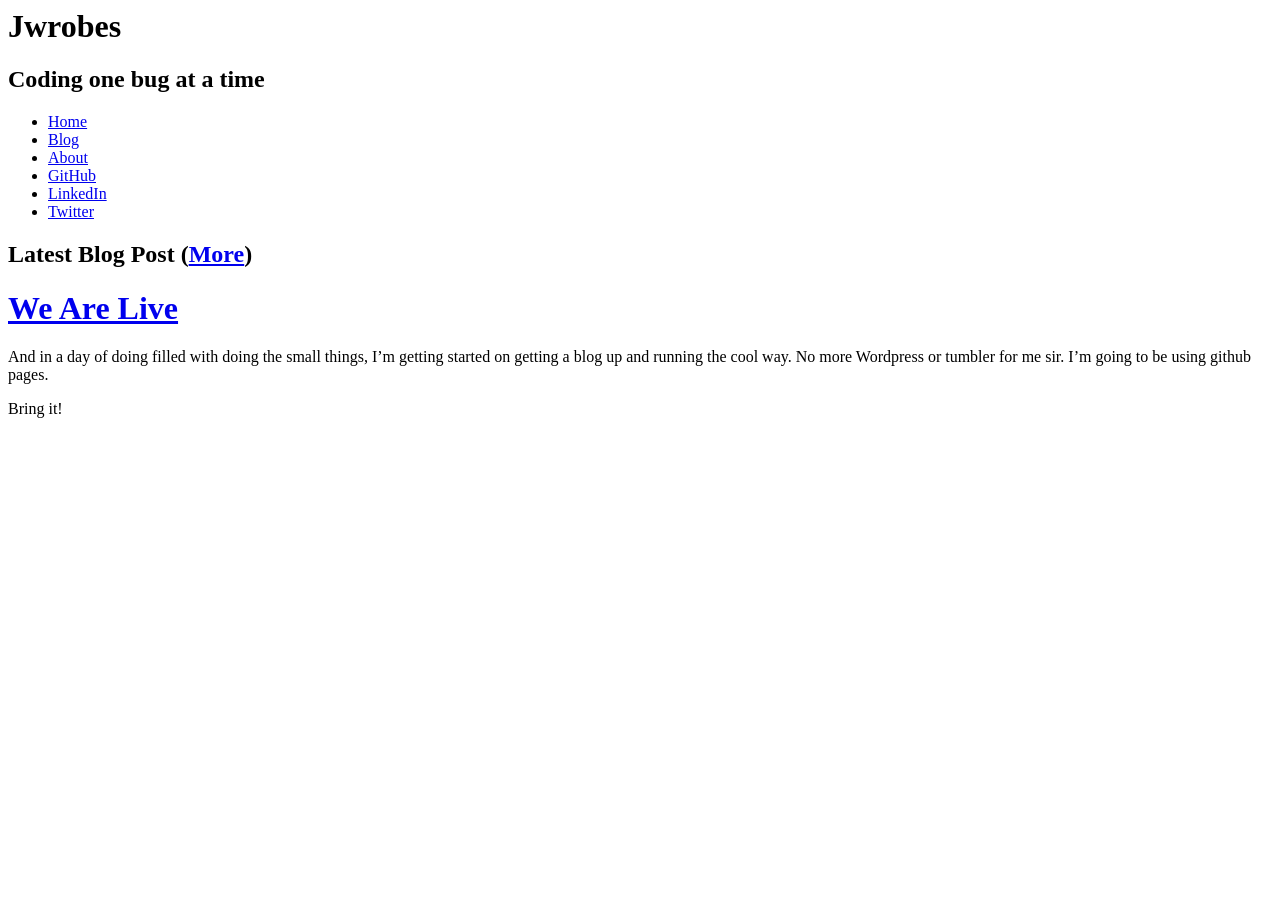
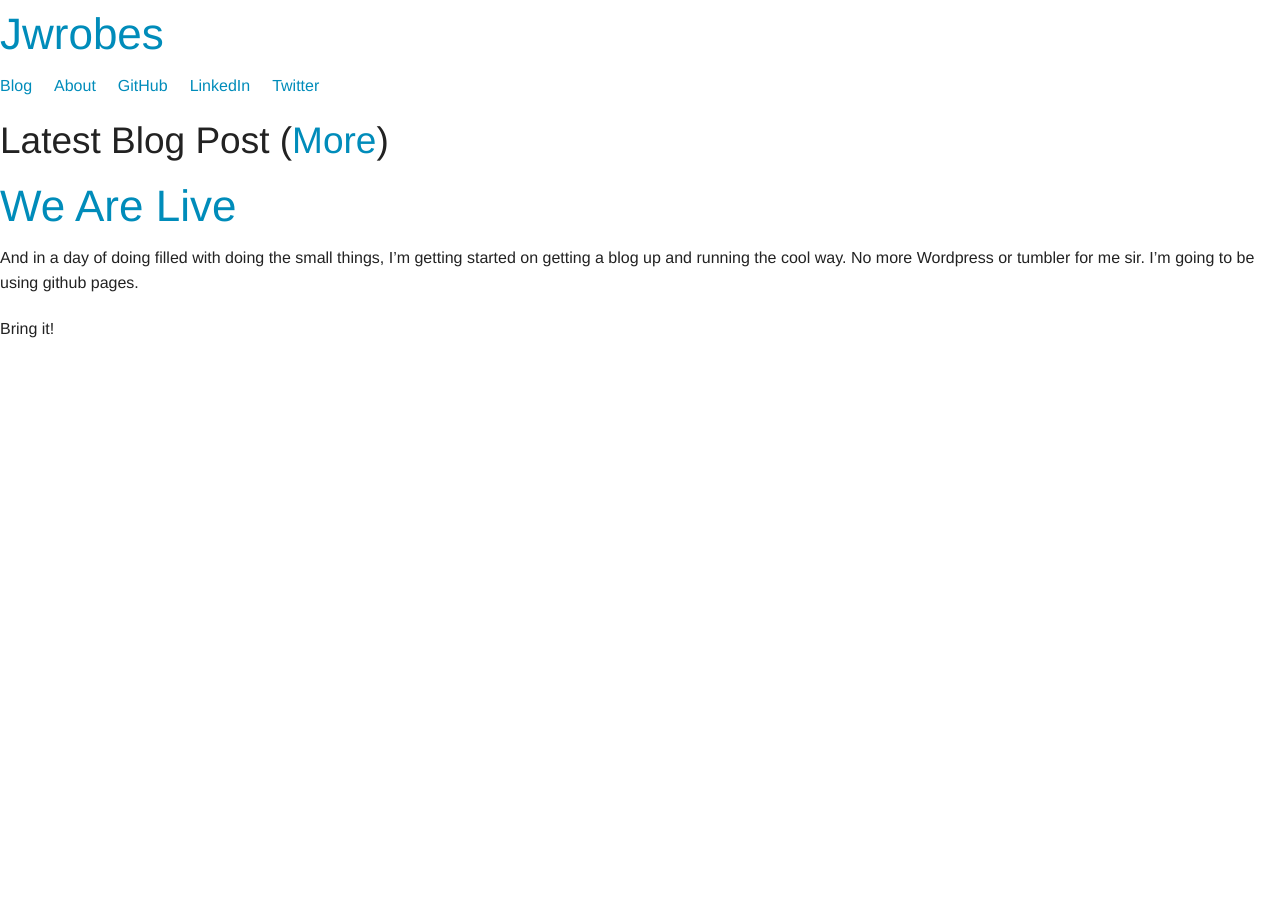
Before and after one commit to jwrobes/jwrobes.github.io, a Jekyll site: the page built from index.html, in a window 1280 px wide. Built offline with Jekyll 4.4.1, drawn with Linux system fonts in a browser that asks for light colours; nearby versions of some CDN libraries; library files that are not in the unit come from our copies.

Commit message:
Edited navigation menu in header 	*replaced div class header with header element 	* removed home element and replaced it with Jwrobes logo 	* added inline list class from foundation 	*Added jquery for foundation on master layout 	*added reference to new foundation CSS files

```diff
--- a/_layouts/master.html
+++ b/_layouts/master.html
@@ -3,35 +3,39 @@
 <html>
 	<head>
   	<meta http-equiv="Content-type" content="text/html; charset=utf-8">
+    <meta name="viewport" content="width=device-width, initial-scale=1.0">
     <title>Jwrobes- {{ page.title }}</title>
-     <link rel="stylesheet" href="/stylesheets/master.css" type="text/css" media="screen" charset="utf-8"/>
-    <script src="/javascripts/jquery.js" type="text/javascript" charset="utf-8"></script>
-    <script src="/javascripts/jquery.github.js" type="text/javascript" charset="utf-8"></script>
+    <link rel="stylesheet" href="/assets/css/master.css" type="text/css" media="screen" charset="utf-8"/>
+    <link rel="stylesheet" href="/assets/css/normalize.css" type="text/css" media="screen" charset="utf-8"/>
+    <link rel="stylesheet" href="/assets/css/foundation.css" type="text/css" media="screen" charset="utf-8"/>
   </head>
 
   <body>
-    <div id="wrapper">
-      <div id="header">
-  		  <h1>Jwrobes</h1>
-  		  <h2>Coding one bug at a time</h2>
-      </div>
-      <div id='menu'>
-        <ul>
-          <li><a href='/'>Home</a></li>
+    <header>
+  		<h1><a href="/">Jwrobes</a></h1>
+      <ul class = "inline-list">
         <li><a href='/blog.html'>Blog</a></li>
         <li><a href='/about.html'>About</a></li>
         <li><a href='http://github.com/jwrobes' target='_blank' rel='me'>GitHub</a></li>
         <li><a href='https://www.linkedin.com/pub/jonathan-wrobel/58/762/aa0' target='_blank' rel='me'>LinkedIn</a></li>
         <li><a href='http://twitter.com/jzwrobes' target='_blank' rel='me'>Twitter</a></li>
       </ul>
-      </div>
+    </header>
 		  <div id="content">
 			 {{content}}
 		  </div>
 		  <div id="footer">
 
 		  </div>
-    </div>
+
+
+
+    <script src="js/vendor/jquery.js"></script>
+    <script src="js/foundation.min.js"></script>
+    <script>
+      $(document).foundation();
+    </script>
+
   </body>
 
 </html>
```
Lines whose indentation alone changed are shown as unchanged.
